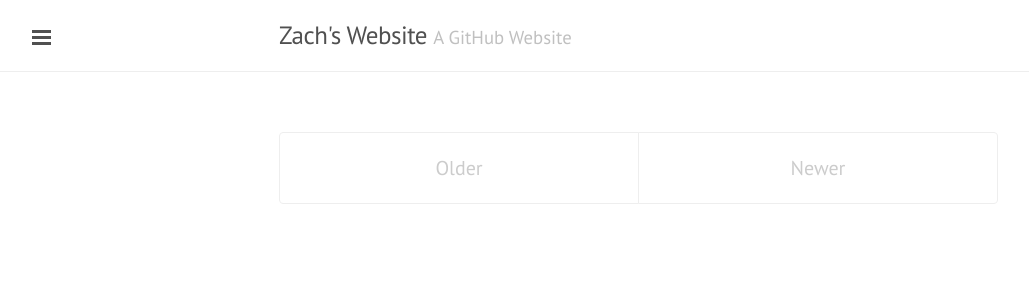
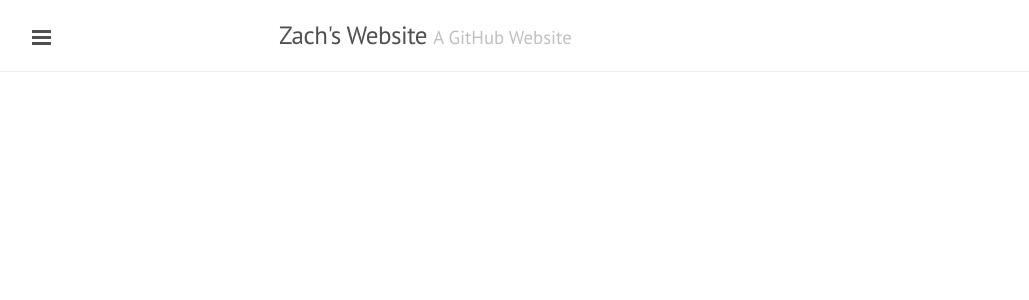
Before and after one commit to panzarino/panzarino.github.io, a Jekyll site: the page built from index.html, in a window 1280 px wide. Shown: the top 300 px of the page, without its empty margins (1-1030 px from the left). Built offline with Jekyll 4.4.1, drawn with Linux system fonts in a browser that asks for light colours; Markdown is read by kramdown in place of the engine named in the settings; the list of posts is cut into pages by our own code.

Commit message:
Deleted Table at Bottom

```diff
--- a/index.html
+++ b/index.html
@@ -17,20 +17,3 @@ layout: default
   </div>
   {% endfor %}
 </div>
-
-<div class="pagination">
-  {% if paginator.next_page %}
-    <a class="pagination-item older" href="/page{{paginator.next_page}}">Older</a>
-  {% else %}
-    <span class="pagination-item older">Older</span>
-  {% endif %}
-  {% if paginator.previous_page %}
-    {% if paginator.page == 2 %}
-      <a class="pagination-item newer" href="/">Newer</a>
-    {% else %}
-      <a class="pagination-item newer" href="/page{{paginator.previous_page}}">Newer</a>
-    {% endif %}
-  {% else %}
-    <span class="pagination-item newer">Newer</span>
-  {% endif %}
-</div>
```
